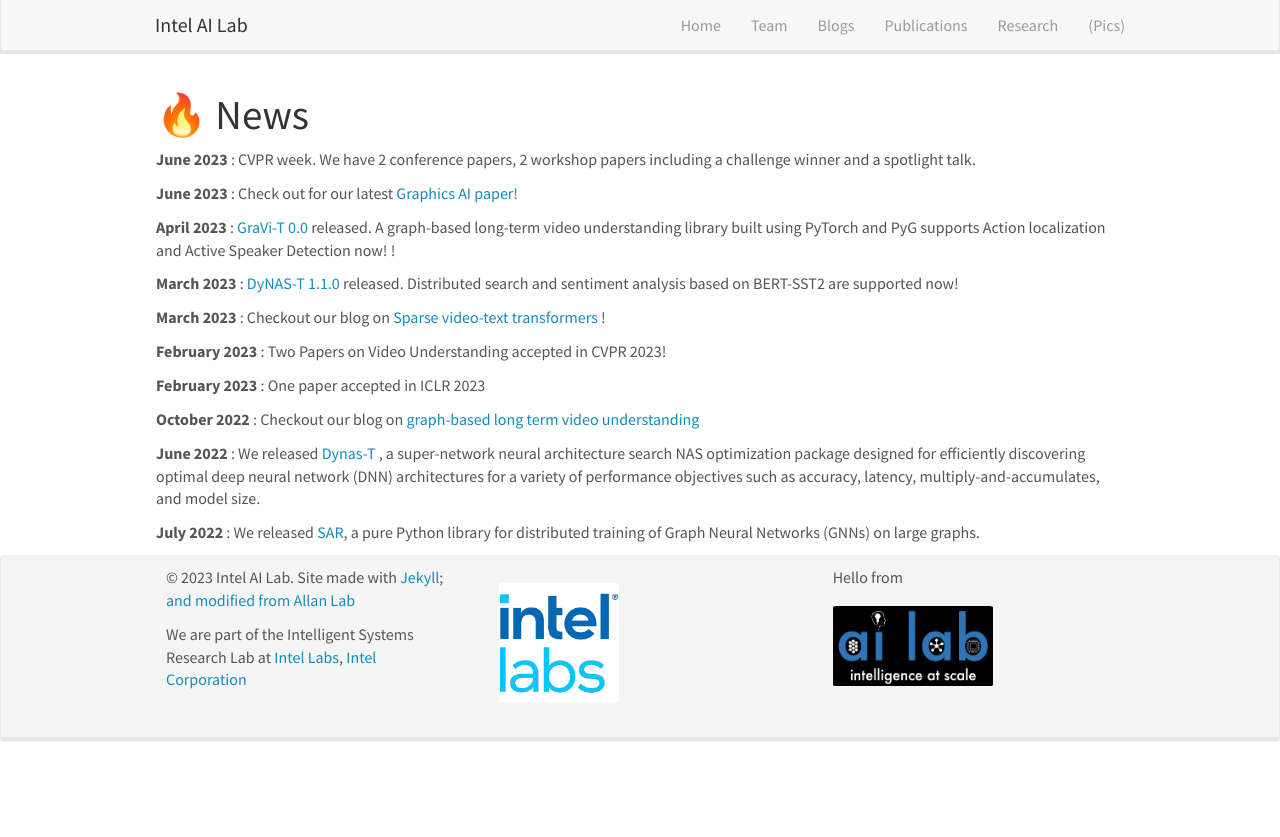
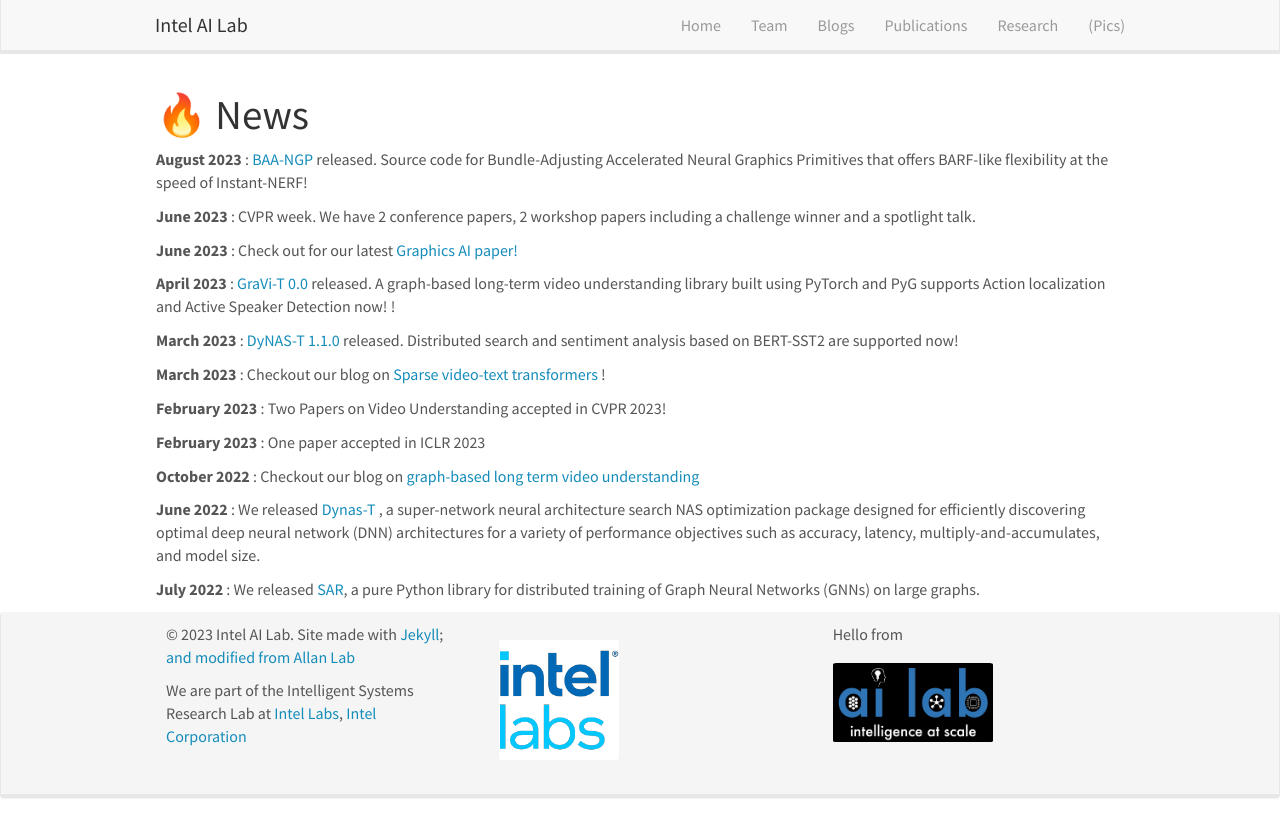
Before and after one commit to intelailabpage/intelailabpage.github.io, a Jekyll site: the page built from _pages/allnews.md, in a window 1280 px wide. Shown: the top 837 px of the page. Built offline with Jekyll 4.4.1, drawn with Linux system fonts in a browser that asks for light colours; nearby versions of some CDN libraries.

Commit message:
Update news.yml

```diff
--- a/_data/news.yml
+++ b/_data/news.yml
@@ -1,3 +1,6 @@
+- date: August 2023
+  headline: <a href="https://github.com/IntelLabs/baa-ngp"> BAA-NGP </a>released. Source code for Bundle-Adjusting Accelerated Neural Graphics Primitives that offers BARF-like flexibility at the speed of Instant-NERF!
+
 - date: June 2023
   headline: CVPR week. We have 2 conference papers, 2 workshop papers including a challenge winner and a spotlight talk.
 
```
